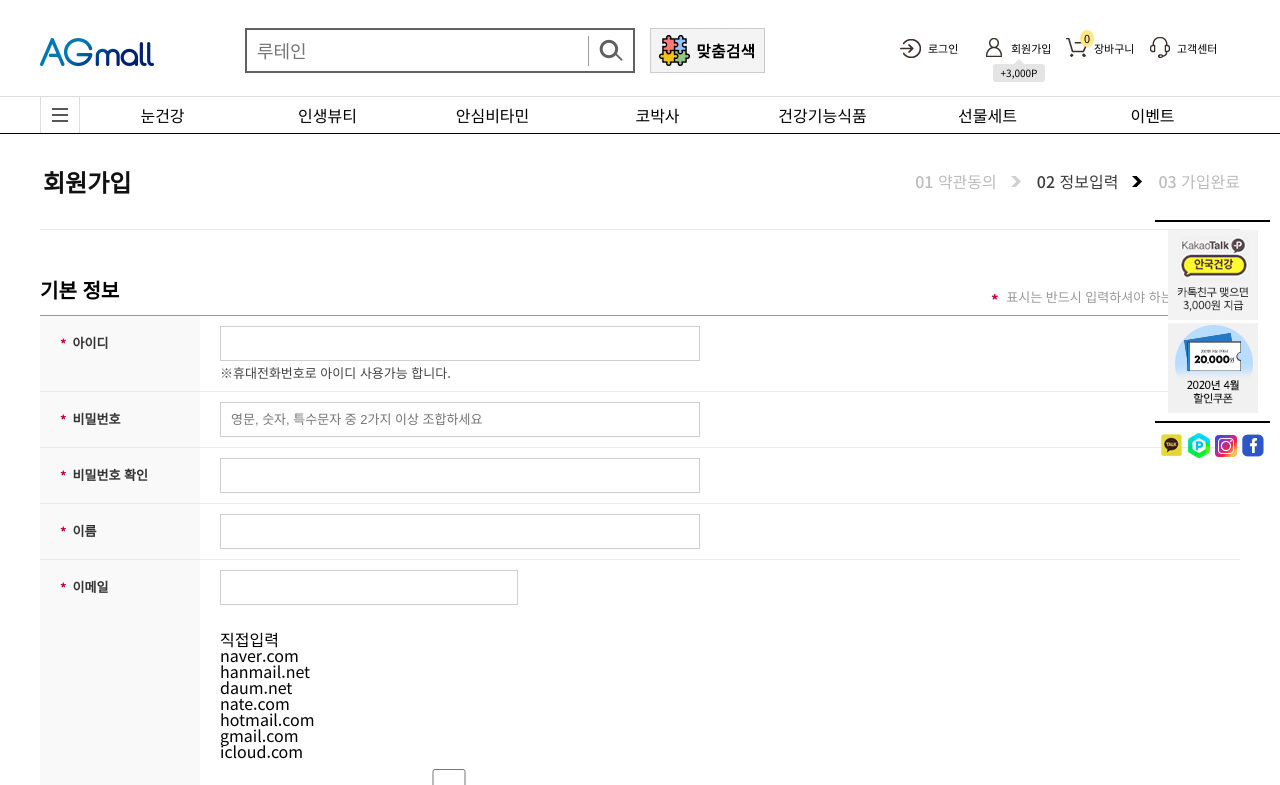
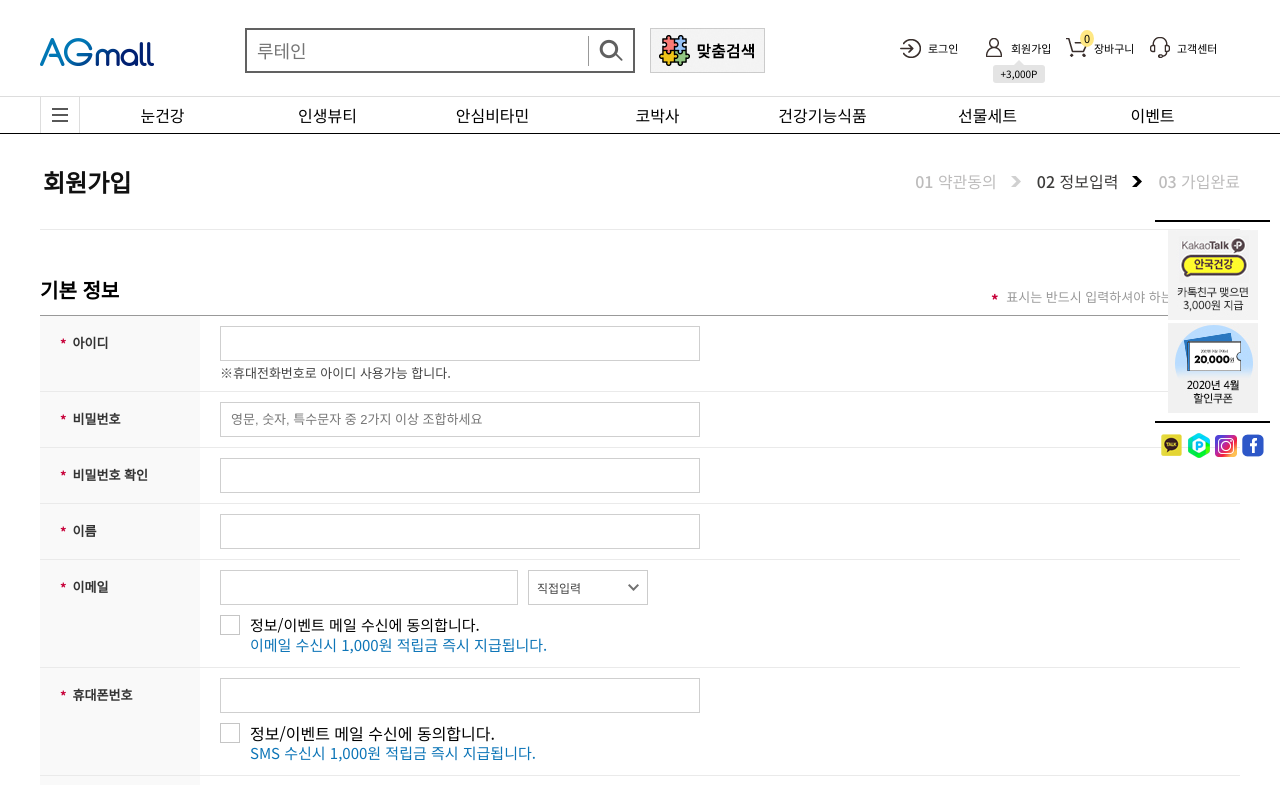
Before and after one commit to kang-hye-ji/AGmall-React, a React (Create React App) app in the folder client/: page /Register_AGmall_2step in a window 1280 px wide. Shown: the top 785 px of the page. Built offline with nearby package versions, Linux system fonts and the light colour scheme.

Commit message:
Register_AGmall_2step:Name, EmailSelectEvent

```diff
--- a/client/src/components/views/Register_AGmall/Register_AGmall_2step/Register_AGmall_2step.css
+++ b/client/src/components/views/Register_AGmall/Register_AGmall_2step/Register_AGmall_2step.css
@@ -92,7 +92,9 @@ input:focus{
     color:#444; font-size:13px; border:1px solid #cfcfcf;
 }
 /* form-basic td Style */
-.register_ag_2step_wrap form tr:nth-child(1)>td>input.wrong, .register_ag_2step_wrap form tr:nth-child(2)>td>input.wrong{
+.register_ag_2step_wrap form tr:nth-child(1)>td>input.wrong,
+.register_ag_2step_wrap form tr:nth-child(2)>td>input.wrong,
+.register_ag_2step_wrap form tr:nth-child(3)>td>input.wrong{
     outline:3px solid #C70039;
 }
 .register_ag_2step_wrap form tr:nth-child(1)>td p{
@@ -105,7 +107,7 @@ input:focus{
 }
 .register_ag_2step_wrap form tr:nth-child(1)>td .possibleID{
     display:block; margin-bottom:12px;
-    font-size:15px; color:#0d75b7;
+    font-size:15px; color:#329cff;
 }
 .register_ag_2step_wrap form tr:nth-child(2)>td p{
     margin-bottom:12px;
@@ -119,17 +121,77 @@ input:focus{
 .register_ag_2step_wrap form tr:nth-child(5)>td input[type="email"]{
     width:276px;
 }
-.register_ag_2step_wrap form tr:nth-child(5)>td select{
-    width:108px; height:35px; margin-left:10px; position:relative; top:1px; padding:0 6px;
-    border:1px solid #cfcfcf; font-size:13px; color:#444;
+.register_ag_2step_wrap form tr:nth-child(5)>td .select{
+    display:inline-block; width:120px; margin:10px 0 0 10px; position:relative;
 }
-.register_ag_2step_wrap form tr:nth-child(5)>td optgroup{
-    border:none;
+.register_ag_2step_wrap form tr:nth-child(5)>td .select>input{
+    padding:0 0 0 8px; width:120px; height:35px; margin:0;
+    text-align:left; cursor:pointer; font-size:12px; color:#444; border:1px solid #ccc; background:url('/img/register/select-arrow-down-11x7.png') right 8px center no-repeat;
 }
-.register_ag_2step_wrap form tr:nth-child(5)>td optgroup>option:hover{
-    background:#999;
+.register_ag_2step_wrap form tr:nth-child(5)>td .select>input.arrowUp{
+    background:url('/img/register/select-arrow-up-11x7.png') right 8px center no-repeat;
+}
+.register_ag_2step_wrap form tr:nth-child(5)>td .select>input:focus{
+    outline:none;
+}
+.register_ag_2step_wrap form tr:nth-child(5)>td .select ul{
+    position:absolute; top:35px;
+    border:1px solid #ccc; border-top:none; background:#fff;
+}
+.register_ag_2step_wrap form tr:nth-child(5)>td .select ul>li{
+}
+.register_ag_2step_wrap form tr:nth-child(5)>td .select ul>li:hover{
+    background:rgba(0,0,0,0.1);
+}
+.register_ag_2step_wrap form tr:nth-child(5)>td .select ul>li>input{
+    width:118px; height:100%; margin:0; padding:10px 0 10px 8px;
+    color:#444; font-size:13px; border:none; background:none; text-align:left; cursor:pointer;
+
 }
 
+
+input[id="EmailinfoAndEventAgree"] + label{
+    display:block; padding-left:30px; cursor:pointer; line-height:20px; margin-bottom:12px;
+    background:url('/img/register/check-off.png') top left no-repeat; font-size:15px;
+}
+input[id="EmailinfoAndEventAgree"]:checked + label{
+    background:url('/img/register/check-on.png') top left no-repeat;
+}
+input[id="EmailinfoAndEventAgree"]:hover + label{
+    background:url('/img/register/check-ov.png') top left no-repeat;
+}
+input[id="EmailinfoAndEventAgree"]:checked:hover + label{
+    background:url('/img/register/check-on.png') top left no-repeat;
+}
+input[id="EmailinfoAndEventAgree"]{
+    display:none;
+}
+
+input[id="EmailinfoAndEventAgree"] + label>span{
+    font-size:15px; color:#0d75b7; line-height:20px;
+}
+
+
+input[id="PhoneinfoAndEventAgree"] + label{
+    display:block; padding-left:30px; cursor:pointer; line-height:20px; margin-bottom:12px;
+    background:url('/img/register/check-off.png') top left no-repeat;
+}
+input[id="PhoneinfoAndEventAgree"]:checked + label{
+    background:url('/img/register/check-on.png') top left no-repeat;
+}
+input[id="PhoneinfoAndEventAgree"]:hover + label{
+    background:url('/img/register/check-ov.png') top left no-repeat;
+}
+input[id="PhoneinfoAndEventAgree"]:checked:hover + label{
+    background:url('/img/register/check-on.png') top left no-repeat;
+}
+input[id="PhoneinfoAndEventAgree"]{
+    display:none;
+}
+
+input[id="PhoneinfoAndEventAgree"] + label>span{
+    font-size:15px; color:#0d75b7; line-height:20px;
+}
 /* 이전, 다음단계 btn */
 .register_ag_2step_wrap .stepBtn{
     margin:30px auto 50px; *zoom:1; width:420px;
--- a/client/src/components/views/Register_AGmall/Register_AGmall_2step/Register_AGmall_2step.js
+++ b/client/src/components/views/Register_AGmall/Register_AGmall_2step/Register_AGmall_2step.js
@@ -4,13 +4,24 @@ import {withRouter} from 'react-router-dom'
 import './Register_AGmall_2step.css'
 
 function Register_AGmall_2step() {
+    /* value */
     const [AlphaNum, setAlphaNum] = useState("");
     const [PW, setPW] = useState("")
+    const [confirmPW, setconfirmPW] = useState("")
+    const [name, setname] = useState("")
+    const [phone, setphone] = useState("")
+    const [EmailBtnValue, setEmailBtnValue] = useState("직접입력")
+    /* className */
     const [IdClassName, setIdClassName] = useState("")
     const [PWClassName, setPWClassName] = useState("")
     const [PWAttentionClass, setPWAttentionClass] = useState("")
+    const [confirmPWClassName, setconfirmPWClassName] = useState("")
+    const [EmailBtnClassName, setEmailBtnClassName] = useState("")
+    /* etc */
     const [PWState, setPWState] = useState("")
+    const [OpenEmailSelector, setOpenEmailSelector] = useState(false)
 
+    /* 아이디 */
     const IdHandler=(e)=>{
         const curValue=e.currentTarget.value;
         const notNum=/[^a-z0-9]/gi;
@@ -28,7 +39,7 @@ function Register_AGmall_2step() {
             setIdClassName('');
         }
     }
-
+    /* 비밀번호 */
     const PWHandler=(e)=>{
         /* -, ], . 은 입력하지 마세요. */
         const curValue=e.currentTarget.value;
@@ -103,7 +114,44 @@ function Register_AGmall_2step() {
             setPWClassName('wrong')
         }
     }
-
+    /* 비밀번호 확인 */
+    const confirmPWHandler=(e)=>{
+        const curValue=e.currentTarget.value;
+        setconfirmPW(curValue);
+        if(curValue!==PW && curValue.length>0){
+            setconfirmPWClassName("wrong")
+        }else{
+            setconfirmPWClassName("")
+        }
+    }
+    /* 이름 */
+    const nameHandler=(e)=>{
+        setname(e.currentTarget.value)
+    }
+    /* 이메일 */
+    const emailSelectorBtnHandler=(e)=>{
+        setOpenEmailSelector(!OpenEmailSelector)
+        if(EmailBtnClassName === ""){
+            setEmailBtnClassName("arrowUp")
+        }else{
+            setEmailBtnClassName("")
+        }
+    }
+    const emailSelectorClickHandler=(e)=>{
+        setOpenEmailSelector(!OpenEmailSelector)
+        if(EmailBtnClassName === ""){
+            setEmailBtnClassName("arrowUp")
+        }else{
+            setEmailBtnClassName("")
+        }
+    }
+    const emailOptionClickHandler=(e)=>{
+        setEmailBtnValue(`@ ${e.currentTarget.value}`)
+    }
+    /* 휴대폰 번호 */
+    const PhoneHandler=(e)=>{
+        setphone(e.currentTarget.value)
+    }
     return(
         <div>
             <Header/>
@@ -123,6 +171,7 @@ function Register_AGmall_2step() {
                     </div>
                     <fieldset className="basic">
                         <table>
+                            <tbody>
                                 <tr>
                                     <th><strong>*</strong>아이디</th>
                                     <td>
@@ -141,7 +190,7 @@ function Register_AGmall_2step() {
                                     <td>
                                         <input type="password" placeholder="영문, 숫자, 특수문자 중 2가지 이상 조합하세요" value={PW} onChange={PWHandler} className={PWClassName}/>
                                         {PW.length>7 && PW.length<17 &&
-                                        <p style={{color:'#0d75b7'}}>{PWState}</p>
+                                            <p style={{color:'#329cff'}}>{PWState}</p>
                                         }
                                         {PW.length<8 && PW.length>0 &&
                                             <p>최소 8자 이상 입력하세요.</p>
@@ -157,13 +206,21 @@ function Register_AGmall_2step() {
                                 <tr>
                                     <th><strong>*</strong>비밀번호 확인</th>
                                     <td>
-                                    <input type="password"/>
+                                        <input type="password" value={confirmPW} onChange={confirmPWHandler} className={confirmPWClassName}/>
+                                        { PW!==confirmPW &&
+                                        confirmPW.length>0 &&
+                                            <p style={{marginBottom:'12px', fontSize:'15px', color:'#444'}}>비밀번호가 서로 다릅니다.</p>
+                                        }
+                                        { PW===confirmPW &&
+                                        confirmPW.length>0 &&
+                                            <p style={{marginBottom:'12px', fontSize:'15px', color:'#329cff'}}>비밀번호가 일치합니다.</p>
+                                        }
                                     </td>
                                 </tr>
                                 <tr>
                                     <th><strong>*</strong>이름</th>
                                     <td>
-                                    <input type="text"/>
+                                        <input type="text" value={name} onChange={nameHandler}/>
                                     </td>
                                 </tr>
                                 <tr>
@@ -173,24 +230,26 @@ function Register_AGmall_2step() {
                                             <li>
                                                 <input type="email"/>
                                                 <div className="select">
-                                                <button type="button"></button>
-                                                <ul>
-                                                    <li>직접입력</li>
-                                                    <li>naver.com</li>
-                                                    <li>hanmail.net</li>
-                                                    <li>daum.net</li>
-                                                    <li>nate.com</li>
-                                                    <li>hotmail.com</li>
-                                                    <li>gmail.com</li>
-                                                    <li>icloud.com</li>
+                                                    <input type="button" value={EmailBtnValue} className={EmailBtnClassName} onClick={emailSelectorBtnHandler}/>
+                                                    {OpenEmailSelector &&
+                                                        <ul onClick={emailSelectorClickHandler}>
+                                                            <li><input type="button" value="직접입력" onClick={emailOptionClickHandler}/></li>
+                                                            <li><input type="button" value="naver.com" onClick={emailOptionClickHandler}/></li>
+                                                            <li><input type="button" value="hanmail.net" onClick={emailOptionClickHandler}/></li>
+                                                            <li><input type="button" value="daum.net" onClick={emailOptionClickHandler}/></li>
+                                                            <li><input type="button" value="nate.com" onClick={emailOptionClickHandler}/></li>
+                                                            <li><input type="button" value="hotmail.com" onClick={emailOptionClickHandler}/></li>
+                                                            <li><input type="button" value="gmail.com" onClick={emailOptionClickHandler}/></li>
+                                                            <li><input type="button" value="icloud.com" onClick={emailOptionClickHandler}/></li>
                                                         </ul>
+                                                    }
                                                 </div>
                                             </li>
                                             <li>
-                                            <input type="checkbox" id="infoAndEventAgree"/>
-                                            <label htmlFor="infoAndEventAgree">정보/이벤트 메일 수신에 동의합니다.<br/><span>이메일 수신시 1,000원 적립금 즉시 지급됩니다.</span></label>
+                                                <input type="checkbox" id="EmailinfoAndEventAgree"/>
+                                                <label htmlFor="EmailinfoAndEventAgree">정보/이벤트 메일 수신에 동의합니다.<br/><span>이메일 수신시 1,000원 적립금 즉시 지급됩니다.</span></label>
                                             </li>
-                                        <li classnmae="checkEmailType">
+                                            <li classnmae="checkEmailType" style={{display:'none'}}>
                                                 이메일을 정확하게 입력해주세요.
                                             </li>
                                         </ul>
@@ -199,9 +258,9 @@ function Register_AGmall_2step() {
                                 <tr>
                                     <th><strong>*</strong>휴대폰번호</th>
                                     <td>
-                                    <input type="tel"/>
-                                    <input type="checkbox" id="infoAndEventAgree"/>
-                                    <label htmlFor="infoAndEventAgree">정보/이벤트 메일 수신에 동의합니다.<br/><span>이메일 수신시 1,000원 적립금 즉시 지급됩니다.</span></label>
+                                        <input type="tel" onChange={PhoneHandler} value={phone}/>
+                                        <input type="checkbox" id="PhoneinfoAndEventAgree"/>
+                                        <label htmlFor="PhoneinfoAndEventAgree">정보/이벤트 메일 수신에 동의합니다.<br/><span>SMS 수신시 1,000원 적립금 즉시 지급됩니다.</span></label>
                                     </td>
                                 </tr>
                                 <tr>
@@ -213,11 +272,14 @@ function Register_AGmall_2step() {
                                         <input type="text"/>
                                     </td>
                                 </tr>
+                            </tbody>
                         </table>
                     </fieldset>
                     <h2>부가 정보</h2>
                     <fieldset className="additional">
                         <table>
+                            <tbody>
+
                                 <tr>
                                     <th><strong>*</strong>성별</th>
                                     <td>
@@ -268,6 +330,7 @@ function Register_AGmall_2step() {
                                         </ul>
                                     </td>
                                 </tr>
+                            </tbody>
                         </table>
                     </fieldset>
                 </form>
```
Also changed, not shown: client/public/img/register/select-arrow-down-11x7.png (added), client/public/img/register/select-arrow-up-11x7.png (added). Lines whose indentation alone changed are shown as unchanged.
